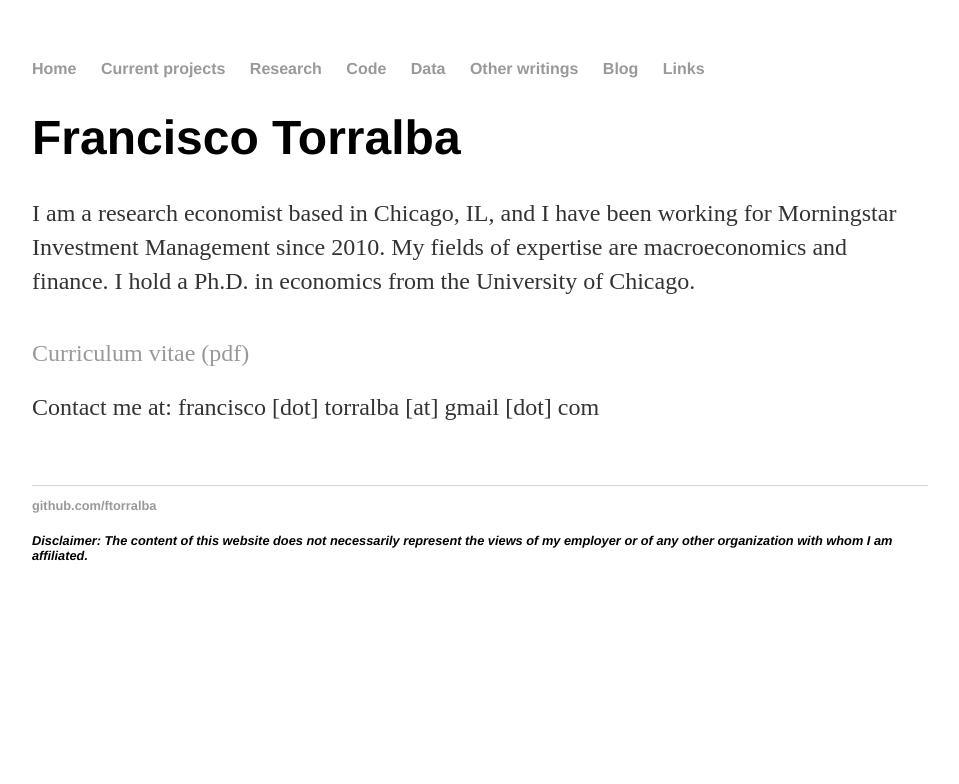
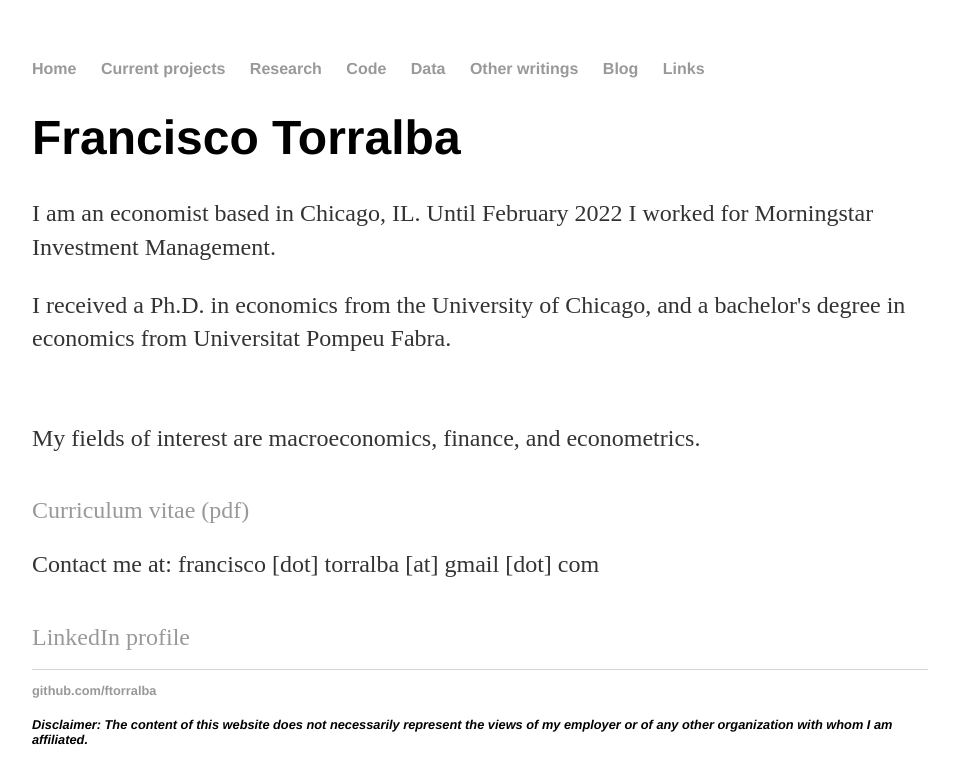
Before and after one commit to ftorralba/ftorralba.github.io, a Jekyll site: the page built from index.html, in a window 1280 px wide. Shown: the top 784 px of the page, without its empty margins (160-1119 px from the left). Built offline with Jekyll 4.4.1, drawn with Linux system fonts in a browser that asks for light colours.

Commit message:
Updated resume

```diff
--- a/index.html
+++ b/index.html
@@ -4,14 +4,19 @@ title: Francisco Torralba
 ---
 <div class="blurb">
 	<h1>Francisco Torralba</h1>
-	<p>I am a research economist based in Chicago, IL, and I have been working for Morningstar Investment Management since 2010. My fields of expertise
-	are macroeconomics and finance. I hold a Ph.D. in economics from the University of Chicago.</p>
+	<p>I am an economist based in Chicago, IL. Until February 2022 I worked for Morningstar Investment Management.
 	</br>
-	<a style='font-size: 1.5em;' href="FTorralbaResumeND_20211201.pdf" download="FTorralbaResumeND_20211201.pdf">Curriculum vitae (pdf)</a>
+	<p>I received a Ph.D. in economics from the University of Chicago, and a bachelor's degree in economics from Universitat Pompeu Fabra.</p>
+	</br>
+	<p>My fields of interest are macroeconomics, finance, and econometrics.</p>
+	</br>
+	<a style='font-size: 1.5em;' href="FTorralba_Resume_short_20220305.pdf" download="FTorralba_Resume_short_20220305.pdf">Curriculum vitae (pdf)</a>
         </br>
         <p>Contact me at: francisco [dot] torralba [at] gmail [dot] com</p>
         </br>
+	<a style='font-size: 1.5em;' href="https://www.linkedin.com/in/franciscotorralba/">LinkedIn profile</a>
         </br>
+ 	</br>
         <!--  <i><small>Disclaimer: The content of this website does not necessarily represent the views of my employer or of any other
 	organization with whom I am affiliated.</small></i> -->
 </div><!-- /.blurb -->
```
